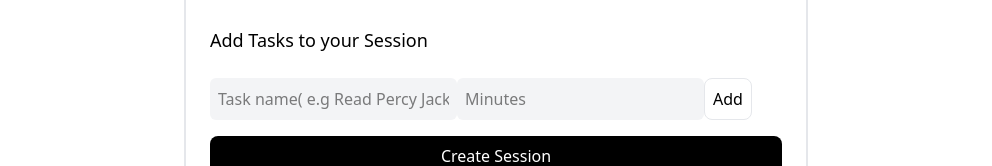
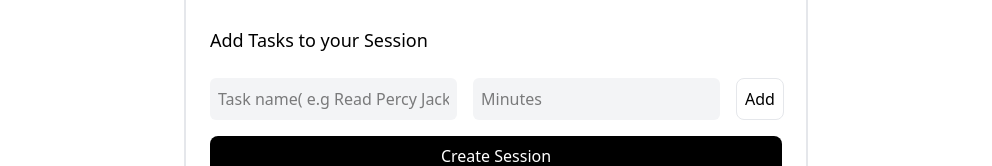
Before and after one commit to didymus707/devatine, a React (Vite) app: page / in a window 1280 px wide. Shown: the part 772-938 px from the top of the page, without its empty margins (144-1136 px from the left). Built offline with nearby package versions, Linux system fonts and the light colour scheme.

Commit message:
updated taskform ui

```diff
--- a/src/components/taskform.tsx
+++ b/src/components/taskform.tsx
@@ -37,12 +37,12 @@ const TaskForm: React.FC<TaskFormProps> = ({ blockId, addTasks }) => {
               <p className="session-tasks my-4 text-lg font-medium">
                 Add Tasks to your Session
               </p>
-              <div className="flex">
+              <div className="flex justify-between w-full gap-4">
                 <input
                   id="task-name"
                   type="text"
                   value={taskValue}
-                  className="bg-gray-100 rounded-md p-2 mt-2 basis-3"
+                  className="bg-gray-100 rounded-md p-2 mt-2 basis-[65%]"
                   onChange={(e) => setTaskValue(e.target.value)}
                   placeholder="Task name( e.g Read Percy Jackson)"
                 />
@@ -53,7 +53,7 @@ const TaskForm: React.FC<TaskFormProps> = ({ blockId, addTasks }) => {
                   placeholder="Minutes"
                   name="task-in-minutes"
                   value={taskDuration ?? ""}
-                  className="bg-gray-100 rounded-md p-2 mt-2 basis-2"
+                  className="bg-gray-100 rounded-md p-2 mt-2 basis-[15%"
                   onChange={(e) => {
                     const val = e.target.value;
                     setTaskDuration(
@@ -63,7 +63,7 @@ const TaskForm: React.FC<TaskFormProps> = ({ blockId, addTasks }) => {
                 />
                 <button
                   type="button"
-                  className="basis-1 border-1 border-gray-200 rounded-lg p-2 mt-2"
+                  className="basis-[15%] border-1 border-gray-200 rounded-lg p-2 mt-2"
                   onClick={handleSubmit}
                 >
                   Add
```
